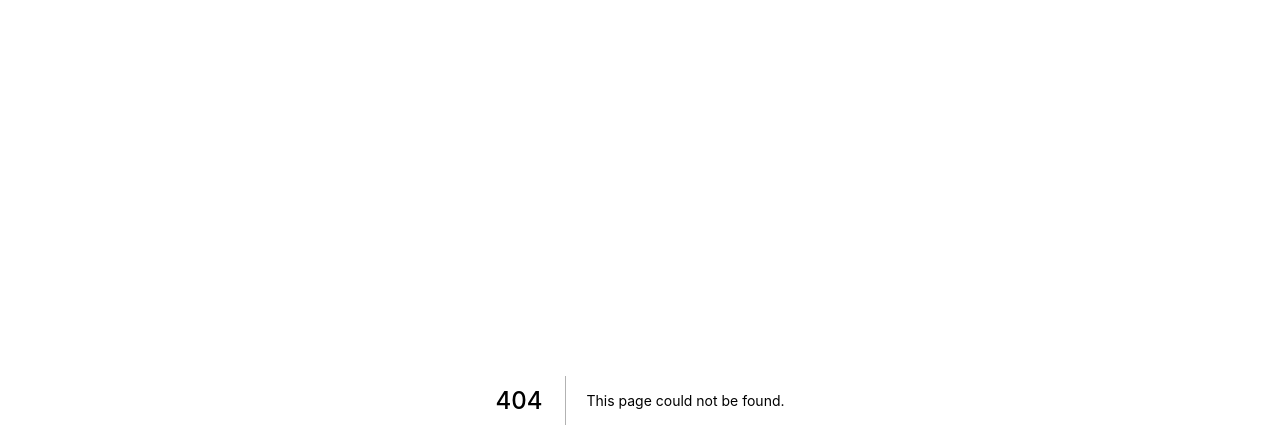
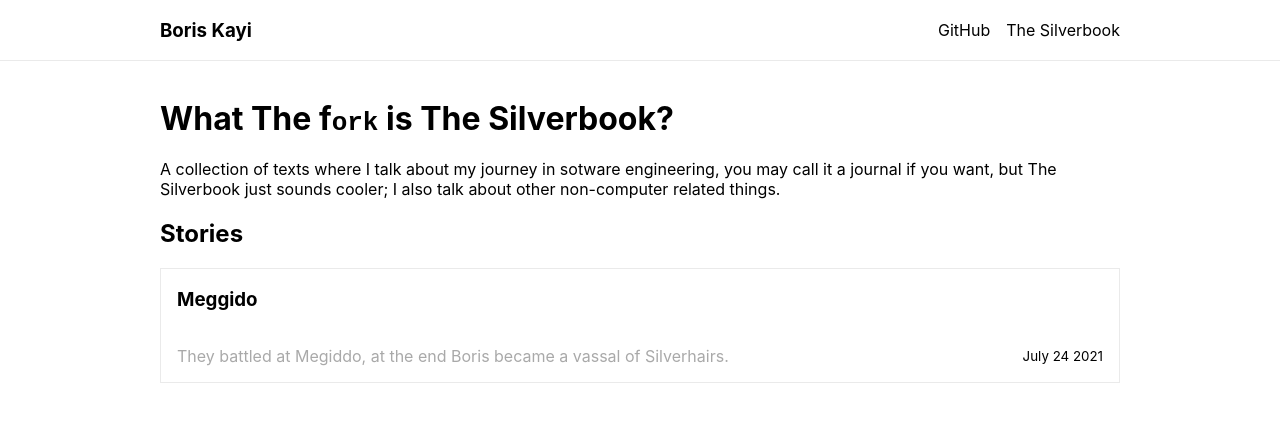
Before and after one commit to silverhairs/silverhairs, a Next.js app: page /silverbook in a window 1280 px wide. Before the commit this address had no page. Shown: the top 448 px of the page. Built offline with nearby package versions, Linux system fonts and the light colour scheme.

Commit message:
✨feat: the silverbook

```diff
--- a/components/Header.jsx
+++ b/components/Header.jsx
@@ -17,7 +17,7 @@ export default function Header() {
           </a>
         </li>
         <li>
-          <Link href="/contact">Contact</Link>
+          <Link href="/silverbook">The Silverbook</Link>
         </li>
       </ul>
     </div>
--- a/components/Layout.jsx
+++ b/components/Layout.jsx
@@ -4,7 +4,7 @@ export default function Layout(props) {
   return (
     <div className="layout">
       <Head>
-        <title>Boris Kayi | Web and Mobile Developer</title>
+        <title>{props.title}</title>
         <meta
           name="description"
           content="Boris Kayi is Software Engineer specialized in web and mobile technologies. He gives life to your ideas by using the language of the gods."
--- a/package.json
+++ b/package.json
@@ -10,6 +10,8 @@
     "export": "next export"
   },
   "dependencies": {
+    "gray-matter": "^4.0.3",
+    "marked": "^2.1.3",
     "next": "11.0.1",
     "react": "17.0.2",
     "react-dom": "17.0.2",
--- a/pages/api/hello.js
+++ /dev/null
@@ -1,5 +0,0 @@
-// Next.js API route support: https://nextjs.org/docs/api-routes/introduction
-
-export default function handler(req, res) {
-  res.status(200).json({ name: 'John Doe' })
-}
--- a/pages/index.jsx
+++ b/pages/index.jsx
@@ -54,7 +54,7 @@ export default function Home() {
     }, 300000);
   }, []);
   return (
-    <Layout>
+    <Layout title="Boris Kayi | Web and Mobile Developer">
       <div className="container">
         <div className="profile-head">
           <div className="picture">
--- /dev/null
+++ b/pages/silverbook.jsx
@@ -0,0 +1,68 @@
+import fs from "fs";
+import path from "path";
+import matter from "gray-matter";
+import Link from "next/link";
+import Layout from "@components/Layout";
+
+export default function Silverbook({ posts }) {
+  return (
+    <Layout title="Boris Kayi |The Silverbook">
+      <div className="container">
+        <div className="silverbook">
+          <div className="header">
+            <h1>
+              What The f<code>ork</code> is The Silverbook?
+            </h1>
+            <p>
+              A collection of texts where I talk about my journey in sotware
+              engineering, you may call it a journal if you want, but The
+              Silverbook just sounds cooler; I also talk about other
+              non-computer related things.
+            </p>
+            <h2>Stories</h2>
+          </div>
+          <div className="stories">
+            <ul>
+              {posts.map((story, index) => {
+                return (
+                  <Link
+                    key={`story-${index}`}
+                    href={`/story/${story.slug}`}
+                    passHref
+                  >
+                    <li>
+                      <h3>{story.frontmatter.title}</h3>
+                      <div className="footer">
+                        <p>{story.frontmatter.excerpt}</p>
+                        <small>{story.frontmatter.date}</small>
+                      </div>
+                    </li>
+                  </Link>
+                );
+              })}
+            </ul>
+          </div>
+        </div>
+      </div>
+    </Layout>
+  );
+}
+export async function getStaticProps() {
+  const files = fs.readdirSync(path.join("stories"));
+  const stories = files.map((s) => {
+    const slug = s.replace(".md", "");
+    const markdownWithMeta = fs.readFileSync(path.join("stories", s), "utf-8");
+
+    const { data: frontmatter } = matter(markdownWithMeta);
+
+    return { slug, frontmatter };
+  });
+
+  return {
+    props: {
+      posts: stories.sort((a, b) => {
+        return new Date(b.frontmatter.date) - new Date(a.frontmatter.date);
+      }),
+    },
+  };
+}
--- /dev/null
+++ b/stories/meggido.md
@@ -0,0 +1,5 @@
+---
+title: "Meggido"
+date: "July 24 2021"
+excerpt: "They battled at Megiddo, at the end Boris became a vassal of Silverhairs."
+---
--- a/styles/common/variables.scss
+++ b/styles/common/variables.scss
@@ -1,3 +1,4 @@
 $light-grey: #eaeaea;
 $blue: #0070f3;
 $grey: #f5f5f5;
+$gray: #a9a9a9;
--- /dev/null
+++ b/styles/layouts/silverbook.scss
@@ -0,0 +1,27 @@
+.silverbook {
+  .stories {
+    ul {
+      list-style: none !important;
+      padding-left: 0;
+      padding-right: 0;
+      li {
+        cursor: pointer;
+        border: 1px solid $light-grey;
+        padding-left: 1rem;
+        padding-right: 1rem;
+        margin-bottom: 0.5rem;
+        .footer {
+          display: flex;
+          align-items: center;
+          justify-content: space-between;
+          p {
+            color: $gray;
+          }
+        }
+        &:hover {
+          background-color: $light-grey;
+        }
+      }
+    }
+  }
+}
--- /dev/null
+++ b/styles/layouts/story.scss
@@ -0,0 +1,7 @@
+.story {
+  .header {
+    small {
+      color: $gray;
+    }
+  }
+}
--- a/styles/main.scss
+++ b/styles/main.scss
@@ -1,3 +1,5 @@
 @import "common/variables";
 @import "common/global";
 @import "layouts/index";
+@import "layouts/silverbook";
+@import "layouts/story";
```
Also changed, not shown: pages/story/[slug].jsx (added, +40 -0 lines), 1 other file (tests, documents, lock files or other folders).
